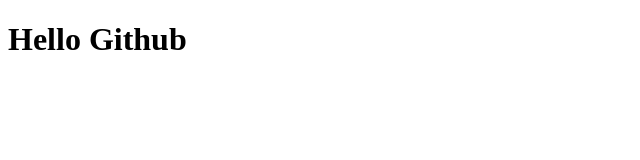
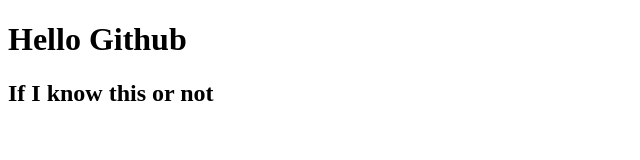
Before and after one commit to anshuraj0904/JS_Project-1, a plain HTML site: page index.html in a window 1280 px wide. Shown: the whole page, without its empty margins (0-640 px from the left). Drawn offline with Linux system fonts and the light colour scheme.

Commit message:
From the github

```diff
--- a/index.html
+++ b/index.html
@@ -7,5 +7,6 @@
 </head>
 <body>
     <h1>Hello Github</h1>
+    <h2>If I know this or not</h2>
 </body>
 </html>
```
